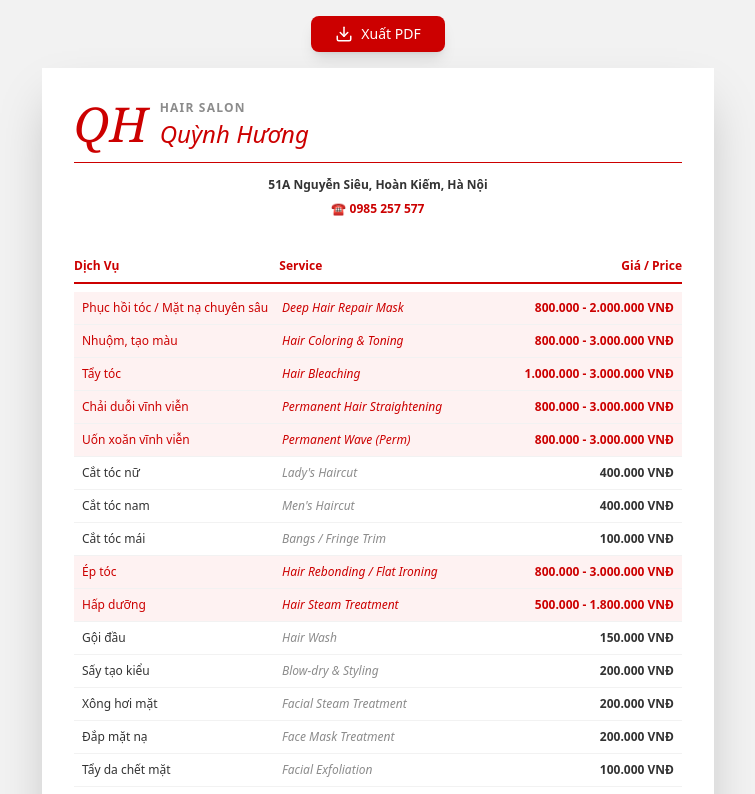
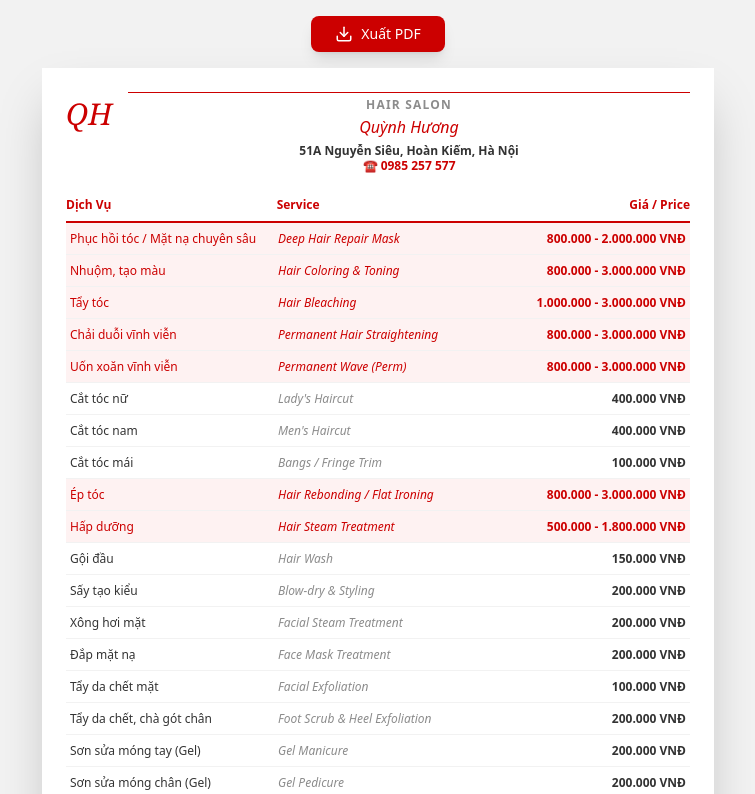
Before and after one commit to namkhanhhhh/HQ, a Next.js app: page / in a window 1280 px wide. Shown: the top 794 px of the page, without its empty margins (262-1017 px from the left). Built offline with nearby package versions, Linux system fonts and the light colour scheme.

Commit message:
feat: optimize A4 layout for web and PDF consistency
Adjust header, table spacing, and footer for uniform web and PDF view

Co-authored-by: Nguyễn Nam Khánh <142679395+namkhanhhhh@users.noreply.github.com>

```diff
--- a/app/page.tsx
+++ b/app/page.tsx
@@ -91,84 +91,23 @@ export default function Page() {
       </button>
 
       {/* Hidden Export Container - Full content for PDF */}
-      <div ref={exportRef} className="absolute -left-full -top-full w-full bg-white" style={{ width: '210mm', padding: '15mm' }}>
-        <div className="flex flex-col">
+      <div ref={exportRef} className="absolute -left-full -top-full w-full bg-white" style={{ width: '210mm', padding: '12mm 15mm' }}>
+        <div className="flex flex-col h-full">
           {/* Header */}
-          <div className="mb-2 pb-2 flex items-start gap-4">
+          <div className="mb-3 pb-3 flex items-start gap-4">
             {/* Logo at Left */}
-            <div className="flex-shrink-0">
+            <div className="flex-shrink-0 pt-1">
               <div className="text-3xl font-light text-primary" style={{ fontFamily: 'Georgia, serif', fontStyle: 'italic' }}>QH</div>
             </div>
 
             {/* Centered Title and Contact */}
-            <div className="flex-1 text-center">
-              <div className="text-xs font-semibold tracking-widest text-muted-foreground mb-0">HAIR SALON</div>
-              <h1 className="text-lg font-light italic text-primary mb-1">Quỳnh Hương</h1>
-              <div className="border-t border-primary pt-1 text-xs text-foreground">
-                <p className="font-semibold mb-0 text-xs">51A Nguyễn Siêu, Hoàn Kiếm, Hà Nội</p>
-                <p className="font-bold text-primary text-xs">☎ 0985 257 577</p>
+            <div className="flex-1 text-center border-t border-primary pt-1">
+              <div className="text-xs font-semibold tracking-widest text-muted-foreground mb-0.5">HAIR SALON</div>
+              <h1 className="text-base font-light italic text-primary mb-1">Quỳnh Hương</h1>
+              <div className="text-xs text-foreground leading-tight">
+                <p className="font-semibold mb-0">51A Nguyễn Siêu, Hoàn Kiếm, Hà Nội</p>
+                <p className="font-bold text-primary">☎ 0985 257 577</p>
               </div>
-            </div>
-          </div>
-
-          {/* Table Header */}
-          <div className="grid grid-cols-3 gap-1 border-b-2 border-primary pb-1 text-xs font-bold text-primary">
-            <div>Dịch Vụ</div>
-            <div>Service</div>
-            <div className="text-right">Giá / Price</div>
-          </div>
-
-          {/* Services List */}
-          <div className="py-1 text-xs">
-            {services.map((service, index) => (
-              <div key={index} className={`grid grid-cols-3 gap-1 border-b border-secondary py-1 px-1 ${
-                service.highlight ? 'bg-red-50' : ''
-              }`}>
-                <div className={`font-medium ${service.highlight ? 'text-primary font-bold' : 'text-foreground'}`}>
-                  {service.vietnameseName}
-                </div>
-                <div className={`italic text-xs ${service.highlight ? 'text-primary' : 'text-muted-foreground'}`}>
-                  {service.englishName}
-                </div>
-                <div className={`text-right font-semibold text-xs ${
-                  service.highlight ? 'text-primary' : 'text-foreground'
-                }`}>
-                  {service.price}
-                </div>
-              </div>
-            ))}
-          </div>
-
-          {/* Footer */}
-          <div className="border-t-2 border-primary pt-1 text-center">
-            <div className="flex items-center justify-center gap-1 text-xs">
-              <Clock size={12} className="text-primary" />
-              <span className="font-medium text-xs">8:00 AM - 8:00 PM</span>
-            </div>
-          </div>
-        </div>
-      </div>
-
-      {/* A4 Container - 210mm x 297mm (Display only) */}
-      <div ref={posterRef} className="relative w-full max-w-2xl bg-white shadow-2xl" style={{ aspectRatio: '210/297' }}>
-        <div className="flex h-full flex-col p-8">
-          {/* Header */}
-          <div className="mb-6 pb-4">
-            {/* Logo at Left */}
-            <div className="flex items-start gap-3 mb-3">
-              <div className="flex-shrink-0">
-                <div className="text-5xl font-light text-primary" style={{ fontFamily: 'Georgia, serif', fontStyle: 'italic' }}>QH</div>
-              </div>
-              <div className="flex-1">
-                <div className="text-xs font-semibold tracking-widest text-muted-foreground mb-0.5">HAIR SALON</div>
-                <h1 className="text-2xl font-light italic text-primary">Quỳnh Hương</h1>
-              </div>
-            </div>
-
-            {/* Contact Info - Center */}
-            <div className="border-t border-primary pt-3 text-center text-xs leading-relaxed text-foreground">
-              <p className="font-semibold mb-1">51A Nguyễn Siêu, Hoàn Kiếm, Hà Nội</p>
-              <p className="font-bold text-primary">☎ 0985 257 577</p>
             </div>
           </div>
 
@@ -180,18 +119,18 @@ export default function Page() {
           </div>
 
           {/* Services List */}
-          <div className="flex-1 overflow-y-auto py-2 text-xs">
+          <div className="text-xs flex-1">
             {services.map((service, index) => (
-              <div key={index} className={`grid grid-cols-3 gap-2 border-b border-secondary py-2 px-2 ${
+              <div key={index} className={`grid grid-cols-3 gap-2 border-b border-secondary py-2 px-1 ${
                 service.highlight ? 'bg-red-50' : ''
               }`}>
-                <div className={`font-medium ${service.highlight ? 'text-primary font-bold' : 'text-foreground'}`}>
+                <div className={`font-medium leading-tight ${service.highlight ? 'text-primary font-bold' : 'text-foreground'}`}>
                   {service.vietnameseName}
                 </div>
-                <div className={`italic ${service.highlight ? 'text-primary' : 'text-muted-foreground'}`}>
+                <div className={`italic leading-tight ${service.highlight ? 'text-primary' : 'text-muted-foreground'}`}>
                   {service.englishName}
                 </div>
-                <div className={`text-right font-semibold ${
+                <div className={`text-right font-semibold leading-tight ${
                   service.highlight ? 'text-primary' : 'text-foreground'
                 }`}>
                   {service.price}
@@ -201,10 +140,69 @@ export default function Page() {
           </div>
 
           {/* Footer */}
-          <div className="border-t-2 border-primary pt-3 text-center">
+          <div className="border-t-2 border-primary pt-2 text-center mt-1">
             <div className="flex items-center justify-center gap-1 text-xs">
-              <Clock size={14} className="text-primary" />
-              <span className="font-medium">8:00 AM - 8:00 PM</span>
+              <Clock size={12} className="text-primary" />
+              <span className="font-medium text-xs">8:00 AM - 8:00 PM</span>
+            </div>
+          </div>
+        </div>
+      </div>
+
+      {/* A4 Container - 210mm x 297mm (Display only) */}
+      <div ref={posterRef} className="relative w-full max-w-2xl bg-white shadow-2xl" style={{ aspectRatio: '210/297' }}>
+        <div className="flex h-full flex-col p-6">
+          {/* Header */}
+          <div className="mb-3 pb-3 flex items-start gap-4">
+            {/* Logo at Left */}
+            <div className="flex-shrink-0 pt-1">
+              <div className="text-3xl font-light text-primary" style={{ fontFamily: 'Georgia, serif', fontStyle: 'italic' }}>QH</div>
+            </div>
+
+            {/* Centered Title and Contact */}
+            <div className="flex-1 text-center border-t border-primary pt-1">
+              <div className="text-xs font-semibold tracking-widest text-muted-foreground mb-0.5">HAIR SALON</div>
+              <h1 className="text-base font-light italic text-primary mb-1">Quỳnh Hương</h1>
+              <div className="text-xs text-foreground leading-tight">
+                <p className="font-semibold mb-0">51A Nguyễn Siêu, Hoàn Kiếm, Hà Nội</p>
+                <p className="font-bold text-primary">☎ 0985 257 577</p>
+              </div>
+            </div>
+          </div>
+
+          {/* Table Header */}
+          <div className="grid grid-cols-3 gap-2 border-b-2 border-primary pb-2 text-xs font-bold text-primary">
+            <div>Dịch Vụ</div>
+            <div>Service</div>
+            <div className="text-right">Giá / Price</div>
+          </div>
+
+          {/* Services List */}
+          <div className="flex-1 overflow-y-auto text-xs">
+            {services.map((service, index) => (
+              <div key={index} className={`grid grid-cols-3 gap-2 border-b border-secondary py-2 px-1 ${
+                service.highlight ? 'bg-red-50' : ''
+              }`}>
+                <div className={`font-medium leading-tight ${service.highlight ? 'text-primary font-bold' : 'text-foreground'}`}>
+                  {service.vietnameseName}
+                </div>
+                <div className={`italic leading-tight ${service.highlight ? 'text-primary' : 'text-muted-foreground'}`}>
+                  {service.englishName}
+                </div>
+                <div className={`text-right font-semibold leading-tight ${
+                  service.highlight ? 'text-primary' : 'text-foreground'
+                }`}>
+                  {service.price}
+                </div>
+              </div>
+            ))}
+          </div>
+
+          {/* Footer */}
+          <div className="border-t-2 border-primary pt-2 text-center mt-1">
+            <div className="flex items-center justify-center gap-1 text-xs">
+              <Clock size={12} className="text-primary" />
+              <span className="font-medium text-xs">8:00 AM - 8:00 PM</span>
             </div>
           </div>
         </div>
```
